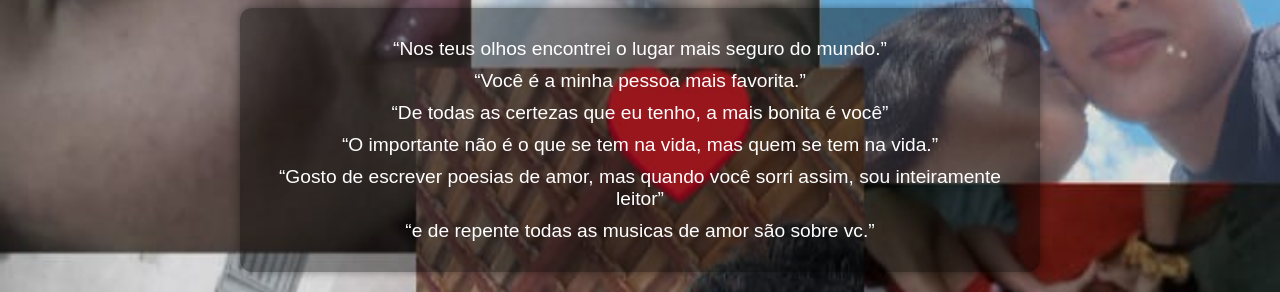
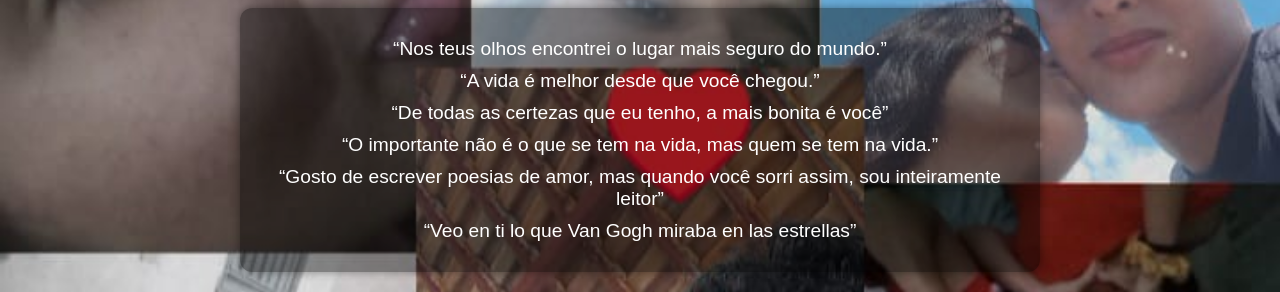
Before and after one commit to JoaoPedroRodrigues7/dolarice, a plain HTML site: page parte02.html in a window 1280 px wide. Shown: the part 423-715 px from the top of the page. Drawn offline with Linux system fonts and the light colour scheme.

Commit message:
Update parte02.html

```diff
--- a/parte02.html
+++ b/parte02.html
@@ -69,11 +69,11 @@
 
     <div class="frases">
       <p>“Nos teus olhos encontrei o lugar mais seguro do mundo.”</p>
-      <p>“Você é a minha pessoa mais favorita.”</p>
+      <p>“A vida é melhor desde que você chegou.”</p>
       <p>“De todas as certezas que eu tenho, a mais bonita é você”</p>
       <p>“O importante não é o que se tem na vida, mas quem se tem na vida.”</p>
       <p>“Gosto de escrever poesias de amor, mas quando você sorri assim, sou inteiramente leitor”</p>
-      <p>“e de repente todas as musicas de amor são sobre vc.”</p>
+      <p>“Veo en ti lo que Van Gogh miraba en las estrellas”</p>
     </div>
   </div>
 </body>
```
